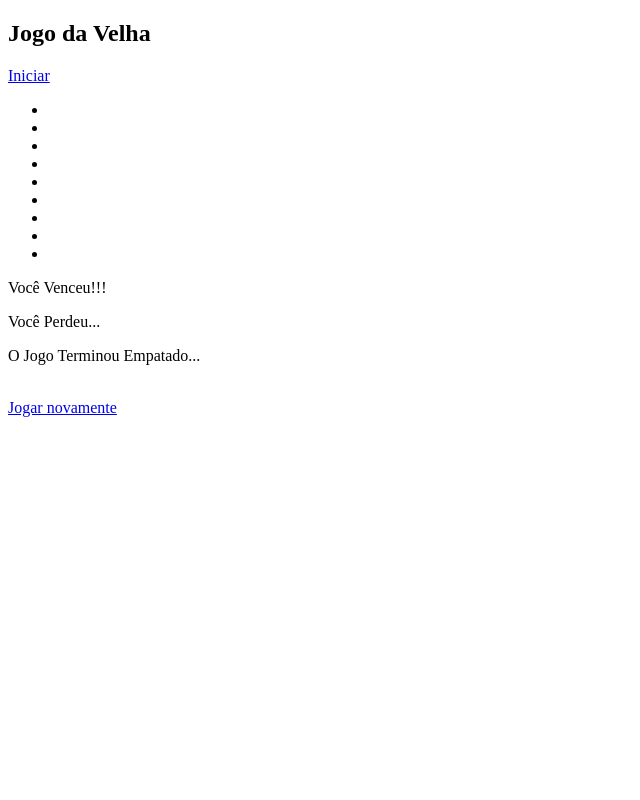
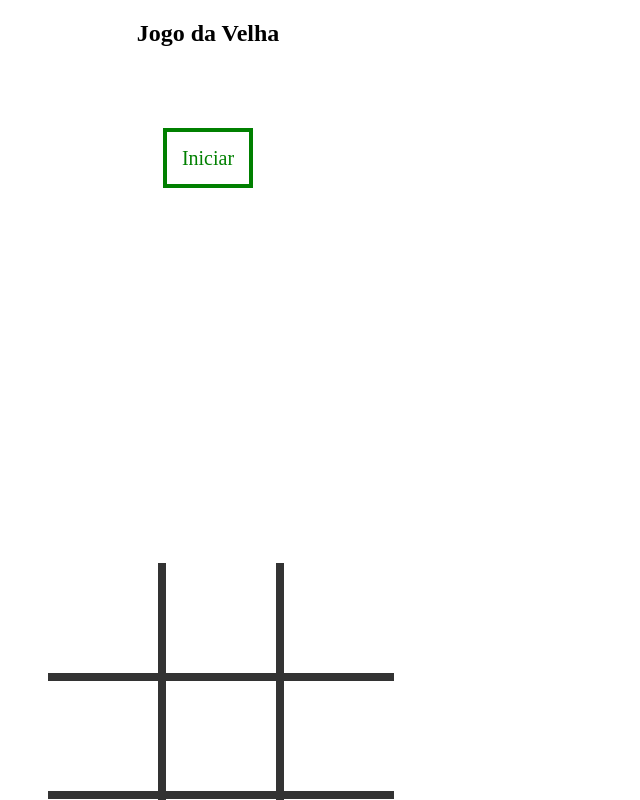
Before and after one commit to CarlosEduardoLS/tic-tac-toe-angular, an Angular app: page / in a window 1280 px wide. Shown: the top 800 px of the page, without its empty margins (0-640 px from the left). Built offline with nearby package versions, Linux system fonts and the light colour scheme.

Commit message:
FEAT: Created css of game

```diff
--- a/src/app/tic-tac-toe/tic-tac-toe.component.css
+++ b/src/app/tic-tac-toe/tic-tac-toe.component.css
@@ -0,0 +1,63 @@
+div {
+  width: 400px;
+  height: 400px;
+  text-align: center;
+  font-family: "Press Start 2P", cursive;
+}
+
+div.main {
+  margin-top: 100px;
+}
+
+a.button {
+  margin-top: 100px;
+  font-size: 20px;
+  background-color: lightgreen;
+  padding: 15px;
+}
+
+a:link,
+a:visited {
+  background-color: white;
+  color: green;
+  text-decoration: none;
+  border: 4px solid green;
+}
+
+a:hover,
+a:active {
+  background-color: lightgreen;
+  color: green;
+  border: 4px solid green;
+}
+
+ul li {
+  list-style: none;
+  width: 110px;
+  height: 110px;
+  float: left;
+  background-size: cover;
+  background-repeat: no-repeat;
+  background-position: 50% 50%;
+  cursor: pointer;
+}
+
+.kz-border-bottom {
+  border-bottom: 8px solid #333;
+}
+
+.kz-border-right {
+  border-right: 8px solid #333;
+}
+
+.kz-img-x {
+  background-image: url("/assets/images/x.png");
+}
+
+.kz-img-o {
+  background-image: url("/assets/images/o.png");
+}
+
+.kz-win-color {
+  background-color: lightgreen;
+}
```
